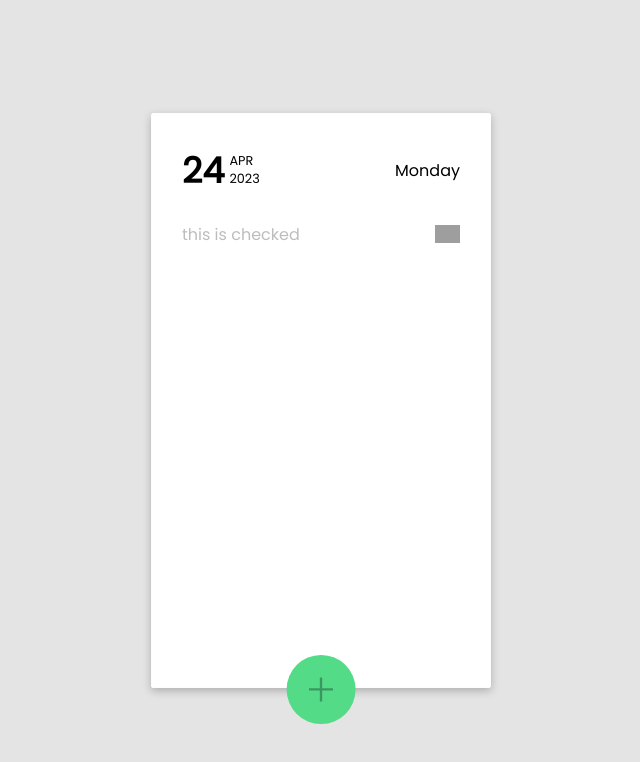
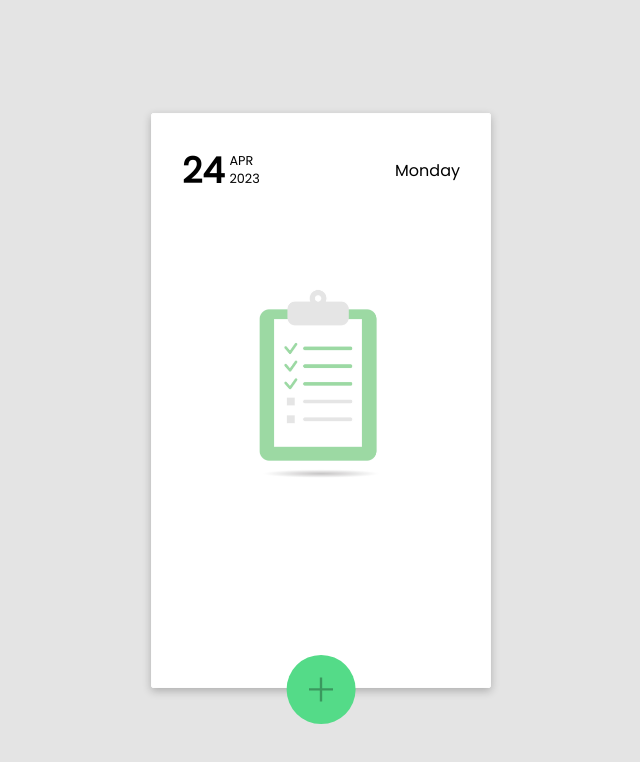
Before and after one commit to vanshitaa-shah/TodoList-React, a React (Vite) app in the folder client/: page / in a window 1280 px wide. Shown: the top 762 px of the page, without its empty margins (319-959 px from the left). Built offline with nearby package versions, Linux system fonts and the light colour scheme; grey boxes are pictures that could not be loaded.

Commit message:
Added functionality for checked,unchecked tasks.

```diff
--- a/client/src/App.jsx
+++ b/client/src/App.jsx
@@ -4,20 +4,25 @@ import DateHeader from './Components/DateHeader/DateHeader'
 import TodoList from './Components/TodoList/TodoList'
 import AddTodo from './Components/AddTodo/AddTodo'
 import './App.css'
+import { v4 } from 'uuid'
 import { useState } from 'react'
 import { useEffect } from 'react'
 
 const App = () => {
   const [isclicked, setIsClicked] = useState(false);
-  const [todoList, setTodoList] = useState([]);
+  const [todoList, setTodoList] = useState(JSON.parse(localStorage.getItem('todoList')) || []);
 
   // Fetching data from local storage
   useEffect(() => {
-    const data = JSON.parse(localStorage.getItem('todoList'))
-    if (!data)
-      setTodoList([])
-    else {
-      setTodoList(data)
+    localStorage.setItem('todoList', JSON.stringify(todoList))
+  }, [todoList])
+
+  useEffect(() => {
+    const currentDate = new Date().toLocaleDateString();
+    const previousDate = localStorage.getItem('date');
+    if (currentDate !== previousDate) {
+      localStorage.clear();
+      localStorage.setItem('date', currentDate);
     }
   }, [])
 
@@ -34,18 +39,23 @@ const App = () => {
         alert("please enter the task")
       }
       else {
-        console.log(todoList);
-        todoList.push({
+        setTodoList([...todoList, {
+          id: v4(),
           content: content,
           isChecked: false
-        })
-        setTodoList(todoList)
+        }])
         e.target.value = ''
-        localStorage.setItem('todoList', JSON.stringify(todoList))
+
       }
     }
     else if (e.key === 'Escape')
       setIsClicked(false)
+  }
+
+  const taskHandler = (item) => {
+    const index = todoList.findIndex(todo => todo.id === item.id)
+    todoList[index].isChecked = todoList[index].isChecked ? false : true;
+    setTodoList([...todoList])
   }
 
   return (
@@ -53,7 +63,7 @@ const App = () => {
       <div className="container">
         {/* Components and passing props to them */}
         <DateHeader />
-        <TodoList />
+        <TodoList todoList={todoList} taskHandler={taskHandler} />
         <AddTodo isclicked={isclicked} onClick={buttonHandler} onKeyDown={inputHandler} />
       </div>
     </div>
--- a/client/src/Components/Task/CheckedTask.jsx
+++ b/client/src/Components/Task/CheckedTask.jsx
@@ -4,11 +4,11 @@ import checkedTask from '../../Assets/checkedTask.png'
 import TaskStyle from './Task.module.css'
 
 // Function Component stateless
-const CheckedTask = ({ content }) => {
+const CheckedTask = ({ content, onClick }) => {
     return (
         <div className={TaskStyle.taskcontainer}>
             <span className={TaskStyle.taskContent}>{content}</span>
-            <img className={TaskStyle.image} src={checkedTask} alt="" width={25} />
+            <img className={TaskStyle.image} src={checkedTask} onClick={onClick} alt="" width={25} />
         </div>
     )
 }
--- a/client/src/Components/Task/UncheckedTask.jsx
+++ b/client/src/Components/Task/UncheckedTask.jsx
@@ -4,11 +4,11 @@ import uncheckedTask from '../../Assets/uncheckedTask.png'
 import TaskStyle from './Task.module.css'
 
 // Function Component stateless
-const UncheckedTask = ({ content }) => {
+const UncheckedTask = ({ content, onClick }) => {
     return (
         <div className={TaskStyle.taskcontainer}>
             <span>{content}</span>
-            <img className={TaskStyle.image} src={uncheckedTask} alt="" width={25} />
+            <img className={TaskStyle.image} src={uncheckedTask} onClick={onClick} alt="" width={25} />
         </div>
     )
 }
--- a/client/src/Components/TodoList/TodoList.jsx
+++ b/client/src/Components/TodoList/TodoList.jsx
@@ -4,32 +4,22 @@ import CheckedTask from '../Task/CheckedTask'
 import UncheckedTask from '../Task/UncheckedTask'
 import NoTodo from '../../Assets/No_Task.png'
 import ListStyle from './TodoList.module.css'
-import { useEffect } from 'react'
+import { useState } from 'react'
 
-const TodoList = () => {
-    const todoList = [
-        {
-            id: "123",
-            content: "this is checked",
-            ischecked: true
-        },
-    ]
+const TodoList = ({ todoList, taskHandler }) => {
     return (
         <div className={ListStyle.listContainer}>
             {todoList.length > 0 ? (
                 todoList.map(item =>
-                    item.ischecked ? (
-                        <CheckedTask content={item.content} />
+                    item.isChecked ? (
+                        <CheckedTask key={item.id} content={item.content} onClick={() => taskHandler(item)} />
                     ) : (
-
-                        <UncheckedTask content={item.content} />
+                        <UncheckedTask key={item.id} content={item.content} onClick={() => taskHandler(item)} />
                     )
-
                 )
+            ) : (
+                <img src={NoTodo} className={ListStyle.noData} alt="a" width={250} />
             )
-                : (
-                    <img src={NoTodo} className={ListStyle.noData} alt="a" width={250} />
-                )
             }
         </div>
     )
```
